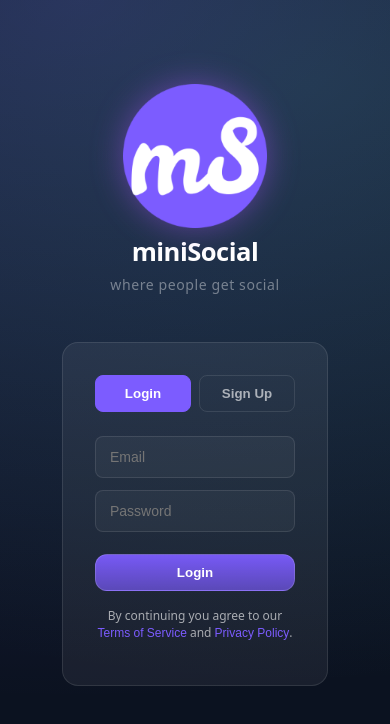
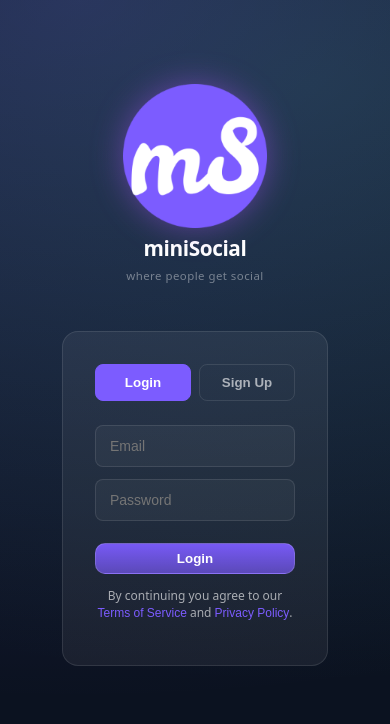
Before and after one commit to agdemirayhan/ft_transcendence, a Next.js app in the folder frontend/: page / in a window 390 px wide. Shown: the top 724 px of the page. Built offline with nearby package versions, Linux system fonts and the light colour scheme; no server answers.

Commit message:
responsive under 600px

```diff
--- a/frontend/app/globals.scss
+++ b/frontend/app/globals.scss
@@ -50,6 +50,14 @@ html, body {
   overflow: hidden;
 }
 
+html {
+  font-size: 16px;
+
+  @media (max-width: 600px) {
+    font-size: 13px;
+  }
+}
+
 body {
   margin: 0;
   font-family: ui-sans-serif, system-ui, -apple-system, Segoe UI, Roboto, Arial;
@@ -81,6 +89,168 @@ body {
   align-items: center;
   padding: 12px clamp(16px, 5vw, 80px);
   backdrop-filter: blur(10px);
+
+  @media (max-width: 600px) {
+    gap: 8px;
+    padding: 10px 12px;
+  }
+}
+
+.mobileMenuBtn {
+  display: none;
+  position: relative;
+  background: none;
+  border: 1px solid var(--border);
+  color: var(--text);
+  border-radius: 8px;
+  padding: 6px 10px;
+  font-size: 18px;
+  cursor: pointer;
+  flex-shrink: 0;
+
+  @media (max-width: 1000px) { display: flex; align-items: center; gap: 6px; }
+}
+
+.topbarLogout {
+  @media (max-width: 600px) { display: none; }
+}
+
+.topbarSearchBtn {
+  @media (max-width: 600px) { display: none; }
+}
+
+.mobileMenuBadge {
+  position: absolute;
+  top: -6px;
+  right: -6px;
+  background: var(--accent);
+  color: #fff;
+  border-radius: 999px;
+  font-size: 10px;
+  font-weight: 700;
+  padding: 2px 5px;
+  min-width: 18px;
+  text-align: center;
+  line-height: 1.4;
+}
+
+.mobileMenu {
+  display: none;
+  position: sticky;
+  top: 57px;
+  z-index: 9;
+  flex-direction: column;
+  background: var(--panel);
+  border-bottom: 1px solid var(--border);
+  backdrop-filter: blur(10px);
+  padding: 8px 0;
+
+  @media (max-width: 1000px) { display: flex; }
+}
+
+.mobileMenuLink {
+  background: none;
+  border: none;
+  color: var(--text);
+  text-align: left;
+  padding: 12px clamp(16px, 5vw, 80px);
+  font-size: 15px;
+  cursor: pointer;
+  width: 100%;
+
+  &:hover { background: rgba(255,255,255,0.05); }
+}
+
+.mobileMenuLinkLogout {
+  display: none;
+  color: var(--muted);
+  border-top: 1px solid var(--border);
+  margin-top: 4px;
+  padding-top: 16px;
+
+  @media (max-width: 600px) { display: block; }
+}
+
+// ─── Messages Page ────────────────────────────────────────────────
+.msgLayout {
+  flex: 1;
+  display: flex;
+  justify-content: center;
+  padding: 8px 32px 24px;
+  overflow: hidden;
+
+  @media (max-width: 600px) {
+    padding: 8px 0 0;
+  }
+}
+
+.msgInner {
+  display: flex;
+  flex-direction: column;
+  gap: 8px;
+  width: 70%;
+  height: 70vh;
+  min-height: 0;
+
+  @media (max-width: 1000px) {
+    width: 100%;
+    height: 100%;
+  }
+}
+
+.msgGrid {
+  display: grid;
+  grid-template-columns: 220px 1fr;
+  gap: 12px;
+  flex: 1;
+  min-height: 0;
+
+  @media (max-width: 600px) {
+    grid-template-columns: 1fr;
+  }
+}
+
+.msgSidebar {
+  @media (max-width: 600px) {
+    display: flex !important;
+  }
+}
+
+.msgSidebarHidden {
+  @media (max-width: 600px) {
+    display: none !important;
+  }
+}
+
+.msgChat {
+  display: flex;
+  flex-direction: column;
+  min-height: 0;
+  height: 100%;
+
+  @media (max-width: 600px) {
+    display: none;
+  }
+}
+
+.msgChatActive {
+  @media (max-width: 600px) {
+    display: flex;
+  }
+}
+
+.msgBackBtn {
+  display: none;
+  background: none;
+  border: 1px solid var(--border);
+  color: var(--text);
+  border-radius: 8px;
+  padding: 6px 10px;
+  font-size: 16px;
+  cursor: pointer;
+  flex-shrink: 0;
+
+  @media (max-width: 600px) { display: block; }
 }
 
 .brand {
@@ -120,7 +290,12 @@ body {
 
   @media (max-width: 1000px) {
     grid-template-columns: 1fr;
+    padding: 16px;
     .left, .right { display: none; }
+  }
+
+  @media (max-width: 600px) {
+    padding: 8px;
   }
 }
 
@@ -131,6 +306,10 @@ body {
   height: 100%;
   overflow-y: auto;
   padding-right: 4px;
+
+  @media (max-width: 600px) {
+    min-width: 0;
+  }
 }
 
 .left, .right {
@@ -222,9 +401,23 @@ button:active { transform: scale(0.98) translateY(1px); }
   &:hover { filter: brightness(1.05); }
   &Small  { padding: 8px 10px; border-radius: 10px; font-size: 13px; }
   &Wide   { width: 100%; margin-top: 10px; }
+
+  @media (max-width: 600px) {
+    padding: 7px 10px;
+    border-radius: 10px;
+  }
 }
 
-.btnSmall { padding: 8px 10px; border-radius: 10px; font-size: 13px; }
+.btnSmall {
+  padding: 8px 10px;
+  border-radius: 10px;
+  font-size: 13px;
+
+  @media (max-width: 600px) {
+    padding: 5px 8px;
+    font-size: 12px;
+  }
+}
 .btnWide  { width: 100%; margin-top: 10px; }
 
 .btnDanger {
--- a/frontend/components/Post.tsx
+++ b/frontend/components/Post.tsx
@@ -289,9 +289,6 @@ export default function Post({
             <button className="btn btnSmall" onClick={() => setShowCommentBox((v) => !v)} type="button">
               {t("home.comment")}
             </button>
-            <button className="ghostBtn" onClick={() => alert("We'll add this later 🙂")} type="button">
-              {t("home.share")}
-            </button>
           </div>
         </div>
 
```
Also changed, not shown: frontend/app/messages/page.tsx (+7 -7 lines), frontend/components/Topbar.tsx (+64 -3 lines), 1 other file (tests, documents, lock files or other folders).
